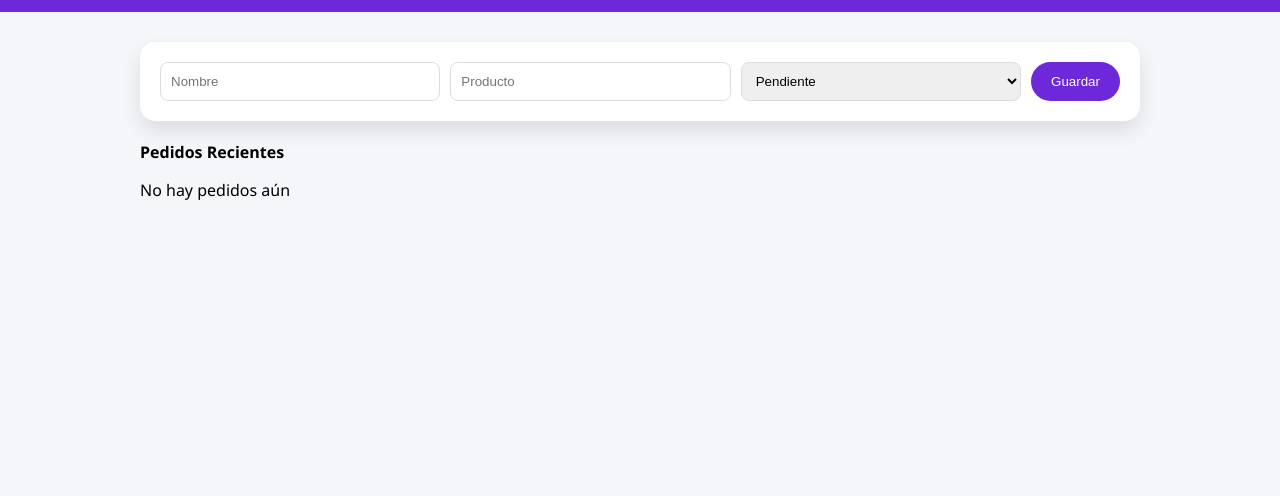
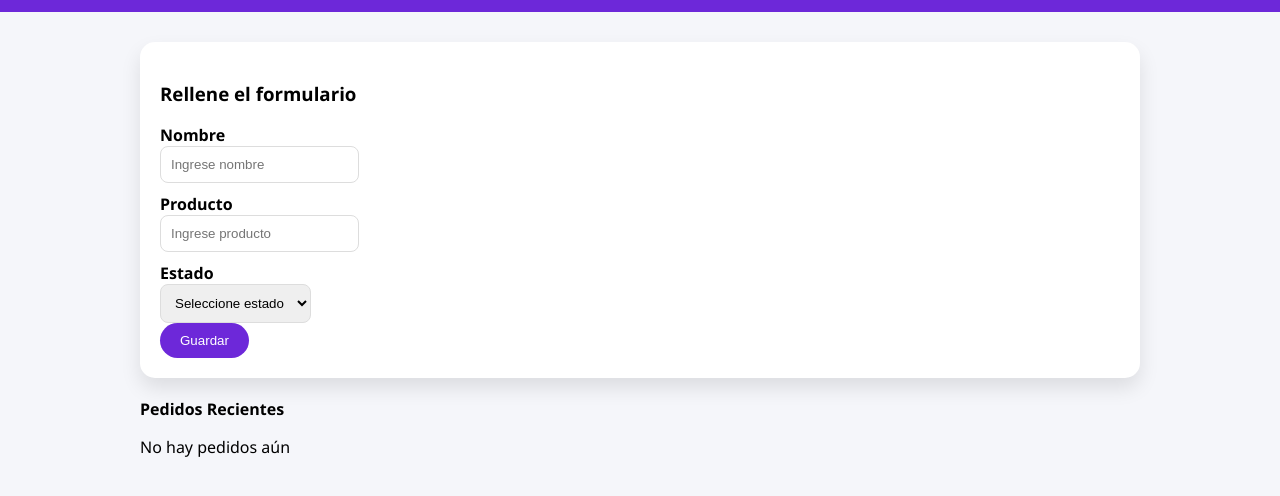
Before and after one commit to nrojascaycho-ops/optimizacionexam, an Astro site: page / in a window 1280 px wide. Shown: the part 56-552 px from the top of the page. Built offline with nearby package versions, Linux system fonts and the light colour scheme; Astro itself is replaced by a stand-in of ours.

Commit message:
mejorando formulario

```diff
--- a/src/components/PedidoForm.jsx
+++ b/src/components/PedidoForm.jsx
@@ -3,40 +3,65 @@ import { useState } from "react";
 export default function PedidoForm({ onAdd }) {
   const [nombre, setNombre] = useState("");
   const [producto, setProducto] = useState("");
-  const [estado, setEstado] = useState("pendiente");
+  const [estado, setEstado] = useState(""); // 🔥 vacío por defecto
 
   const handleSubmit = (e) => {
     e.preventDefault();
-    if (!nombre || !producto) return;
+
+    // 🔥 VALIDAR TODO
+    if (!nombre || !producto || !estado) {
+      alert("Completa todos los campos");
+      return;
+    }
 
     onAdd({ nombre, producto, estado });
 
     setNombre("");
     setProducto("");
-    setEstado("pendiente");
+    setEstado("");
   };
 
   return (
-    <form className="form-card" onSubmit={handleSubmit}>
+    <div className="form-card">
+      <form onSubmit={handleSubmit} style={{ width: "100%" }}>
+
+        <h3>Rellene el formulario</h3>
+
+        {/* NOMBRE */}
+        <label>Nombre</label>
         <input
-        placeholder="Nombre"
+          placeholder="Ingrese nombre"
           value={nombre}
-        onChange={e => setNombre(e.target.value)}
+          onChange={(e) => setNombre(e.target.value)}
         />
 
+        {/* PRODUCTO */}
+        <label>Producto</label>
         <input
-        placeholder="Producto"
+          placeholder="Ingrese producto"
           value={producto}
-        onChange={e => setProducto(e.target.value)}
+          onChange={(e) => setProducto(e.target.value)}
         />
 
-      <select value={estado} onChange={e => setEstado(e.target.value)}>
+        {/* ESTADO */}
+        <label>Estado</label>
+        <select
+          value={estado}
+          onChange={(e) => setEstado(e.target.value)}
+        >
+          <option value="">Seleccione estado</option>
           <option value="pendiente">Pendiente</option>
           <option value="entregado">Entregado</option>
           <option value="cancelado">Cancelado</option>
         </select>
 
-      <button className="btn-save">Guardar</button>
+        <br />
+
+        <button className="btn-save">
+          Guardar
+        </button>
+
       </form>
+    </div>
   );
 }
--- a/src/styles/global.css
+++ b/src/styles/global.css
@@ -212,3 +212,9 @@ input, select {
     justify-content: flex-start;
   }
 }
+
+label {
+  font-weight: bold;
+  margin-top: 10px;
+  display: block;
+}
```
Lines whose indentation alone changed are shown as unchanged.
